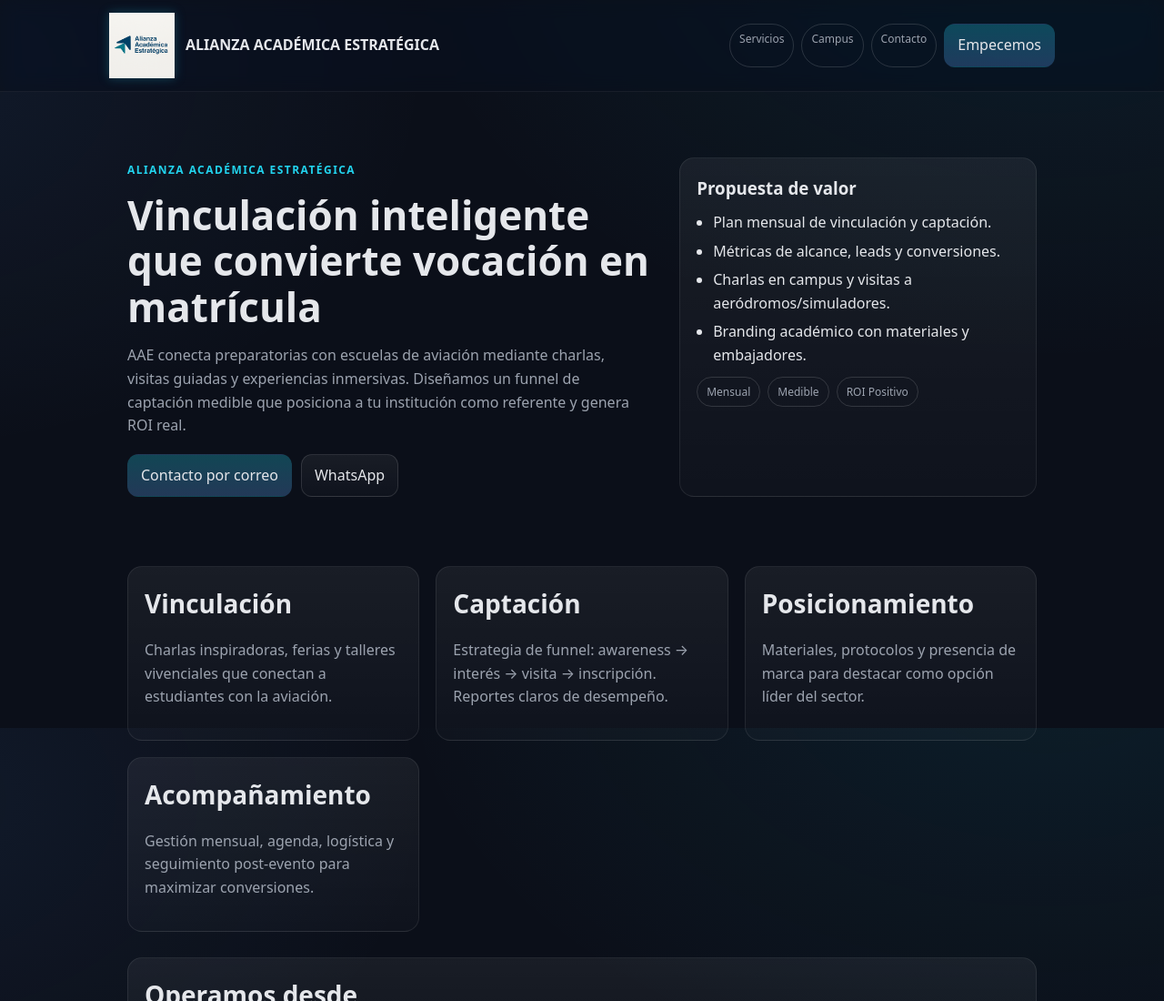
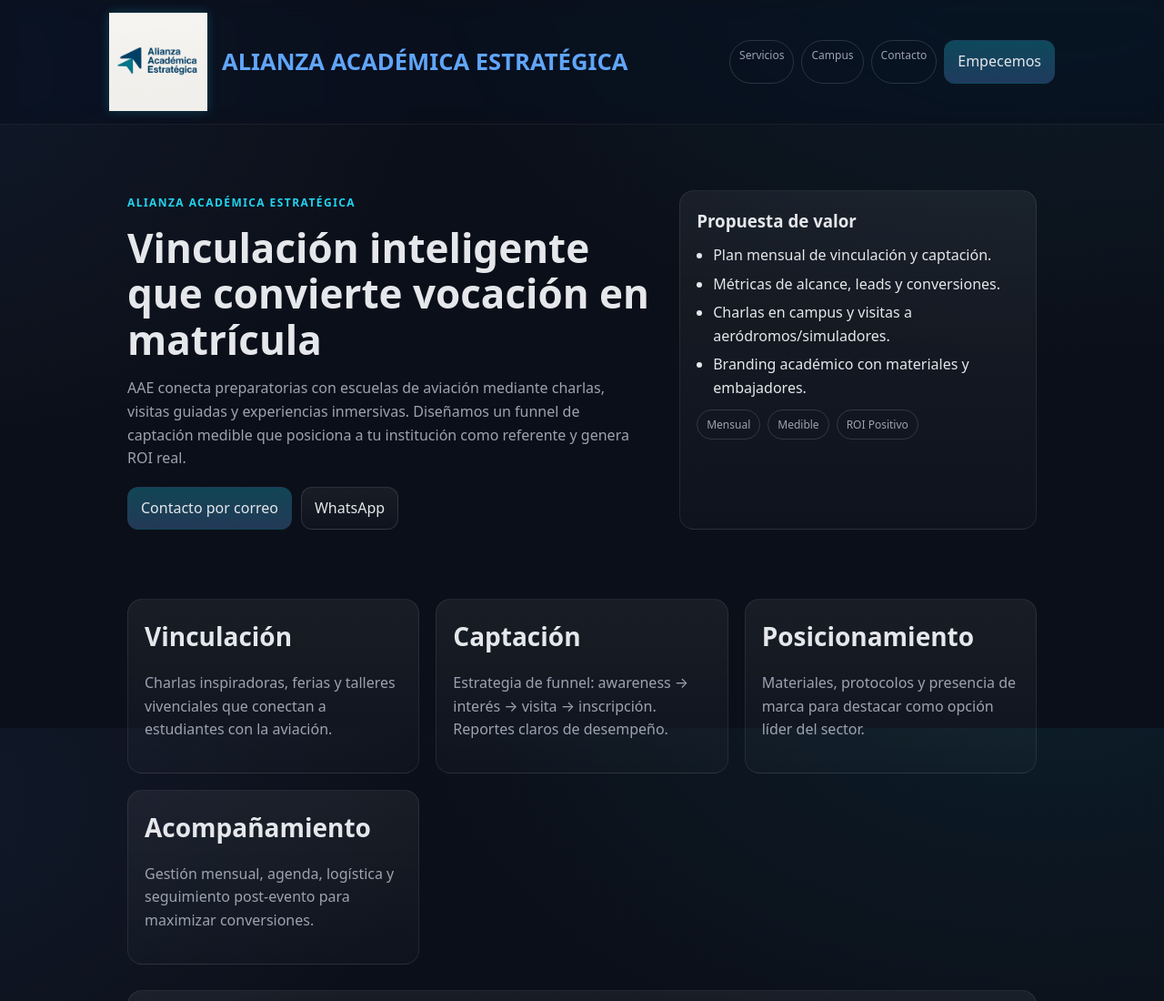
Before and after one commit to AAEMX/are-site, a plain HTML site: page index.html in a window 1280 px wide. Shown: the top 1100 px of the page at 91% size. Drawn offline with Linux system fonts and the light colour scheme.

Commit message:
Update2 index.html

```diff
--- a/index.html
+++ b/index.html
@@ -32,8 +32,15 @@
     .container{max-width:1040px; margin:0 auto; padding:0 20px}
     header{position:sticky; top:0; backdrop-filter:saturate(180%) blur(10px); background:rgba(11,15,25,.6); border-bottom:1px solid rgba(255,255,255,.06); z-index:50}
     .nav{display:flex; align-items:center; justify-content:space-between; padding:14px 0}
-    .brand{display:flex; align-items:center; gap:12px; font-weight:600}
-    .brand img{width:72px; height:72px; object-fit:contain; filter:drop-shadow(0 0 6px rgba(34,211,238,.25))}
+    .brand{display:flex; align-items:center; gap:16px; font-weight:600; align-items:center}
+    .brand img{width:108px; height:108px; object-fit:contain; filter:drop-shadow(0 0 6px rgba(34,211,238,.25))}
+    .brand span{
+      font-size:1.6rem;
+      font-weight:700;
+      color:var(--brand);
+      display:flex;
+      align-items:center;
+    }
     .btn{display:inline-flex; align-items:center; gap:10px; padding:10px 14px; border:1px solid rgba(255,255,255,.12); border-radius:12px; transition:.2s ease; background:linear-gradient(180deg, rgba(255,255,255,.06), rgba(255,255,255,.02));}
     .btn:hover{transform:translateY(-1px); box-shadow:0 6px 16px rgba(0,0,0,.25)}
     .btn.primary{border-color: transparent; background:linear-gradient(180deg, rgba(34,211,238,.28), rgba(96,165,250,.28));}
```
